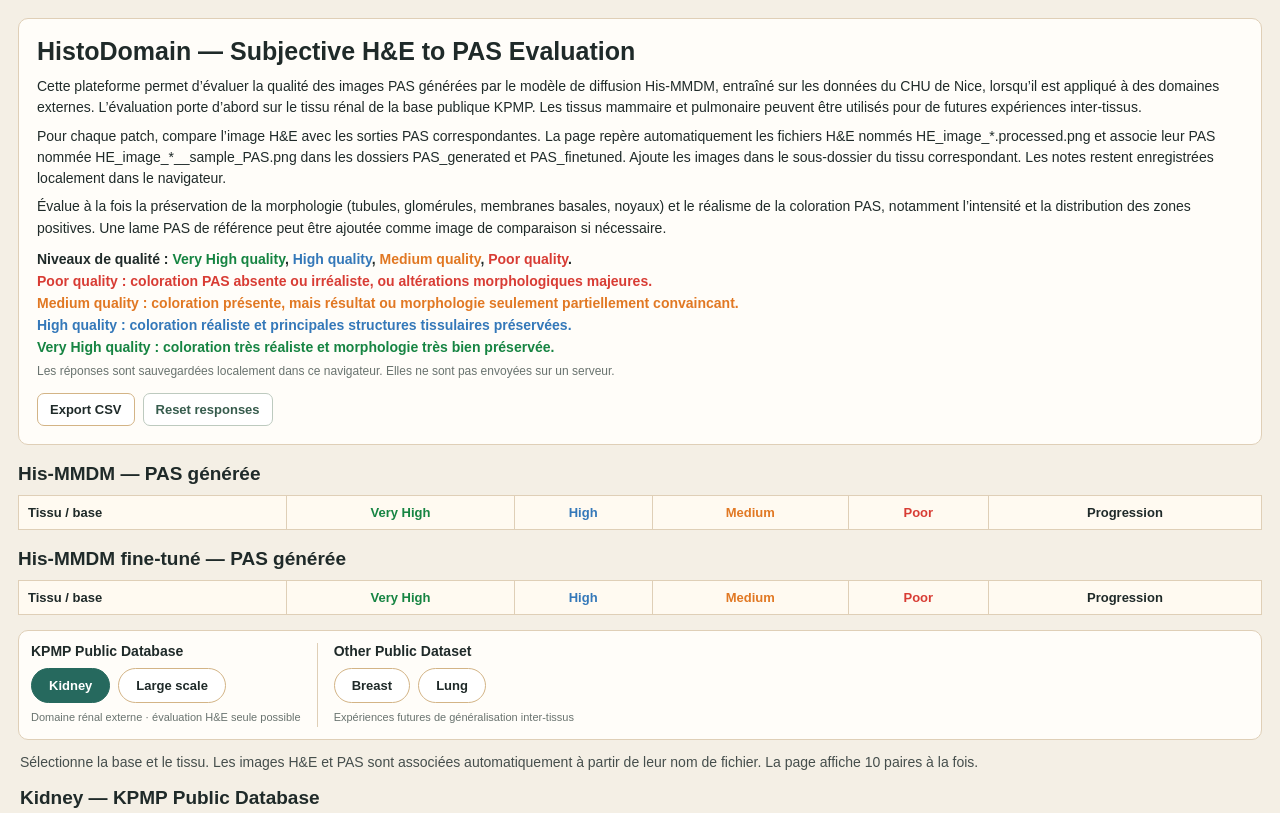
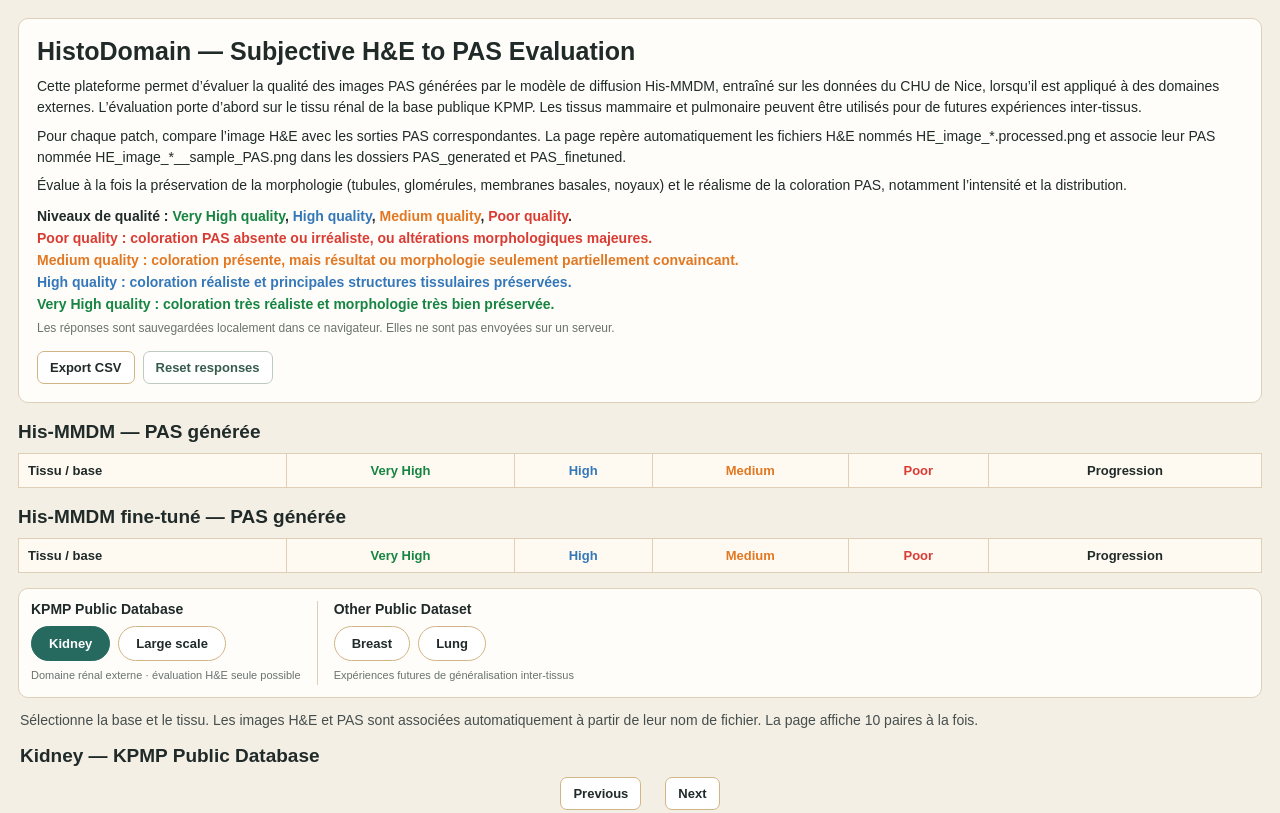
Before and after one commit to ImenChtourou/PAS_Subjective_Evaluation, a plain HTML site: page index.html in a window 1280 px wide. Shown: the top 813 px of the page. Drawn offline with Linux system fonts and the light colour scheme; no server answers.

Commit message:
Update index.html

```diff
--- a/index.html
+++ b/index.html
@@ -145,8 +145,8 @@
     <section class="intro">
       <h1>HistoDomain — Subjective H&amp;E to PAS Evaluation</h1>
       <p>Cette plateforme permet d’évaluer la qualité des images PAS générées par le modèle de diffusion His-MMDM, entraîné sur les données du CHU de Nice, lorsqu’il est appliqué à des domaines externes. L’évaluation porte d’abord sur le tissu rénal de la base publique KPMP. Les tissus mammaire et pulmonaire peuvent être utilisés pour de futures expériences inter-tissus.</p>
-      <p>Pour chaque patch, compare l’image H&amp;E avec les sorties PAS correspondantes. La page repère automatiquement les fichiers H&amp;E nommés HE_image_*.processed.png et associe leur PAS nommée HE_image_*__sample_PAS.png dans les dossiers PAS_generated et PAS_finetuned. Ajoute les images dans le sous-dossier du tissu correspondant. Les notes restent enregistrées localement dans le navigateur.</p>
-      <p>Évalue à la fois la préservation de la morphologie (tubules, glomérules, membranes basales, noyaux) et le réalisme de la coloration PAS, notamment l’intensité et la distribution des zones positives. Une lame PAS de référence peut être ajoutée comme image de comparaison si nécessaire.</p>
+      <p>Pour chaque patch, compare l’image H&amp;E avec les sorties PAS correspondantes. La page repère automatiquement les fichiers H&amp;E nommés HE_image_*.processed.png et associe leur PAS nommée HE_image_*__sample_PAS.png dans les dossiers PAS_generated et PAS_finetuned.</p>
+      <p>Évalue à la fois la préservation de la morphologie (tubules, glomérules, membranes basales, noyaux) et le réalisme de la coloration PAS, notamment l’intensité et la distribution. </p>
       <div class="levels">Niveaux de qualité :
         <span class="very">Very High quality</span>,
         <span class="high">High quality</span>,
```
